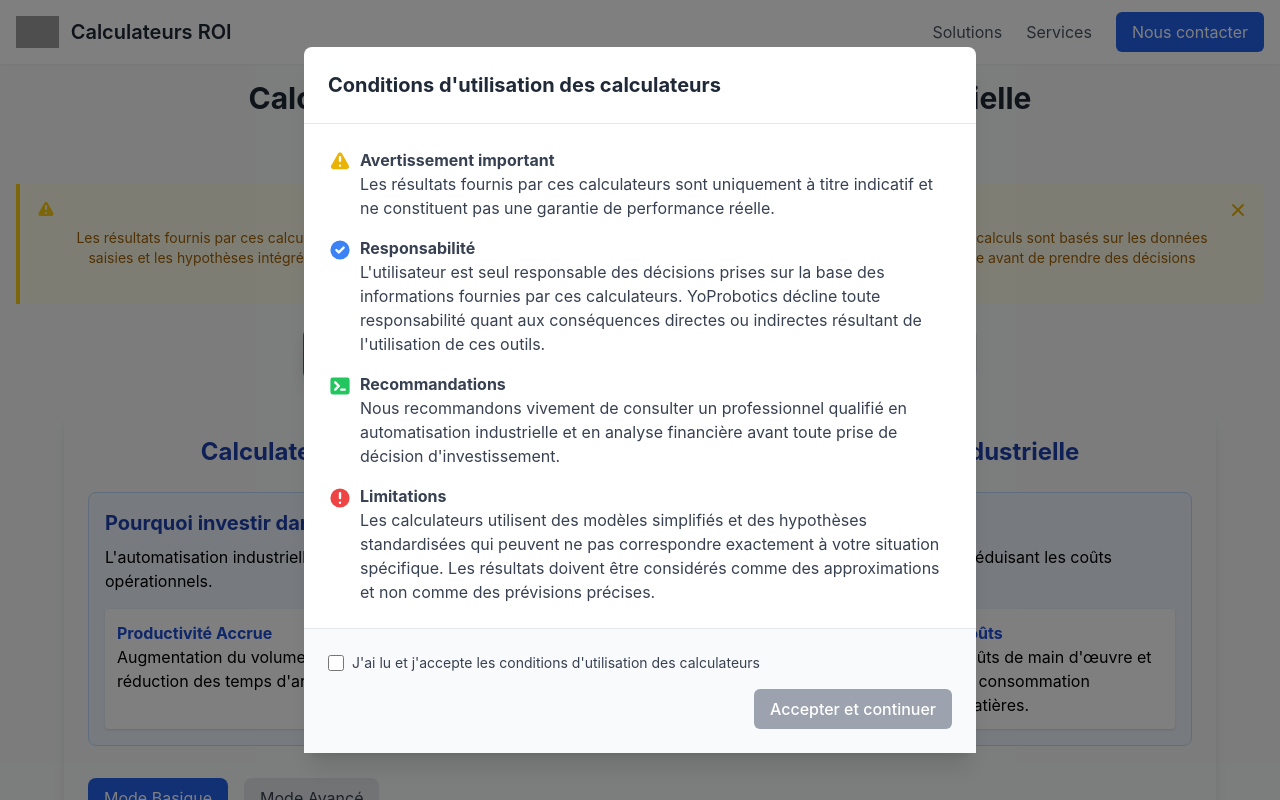
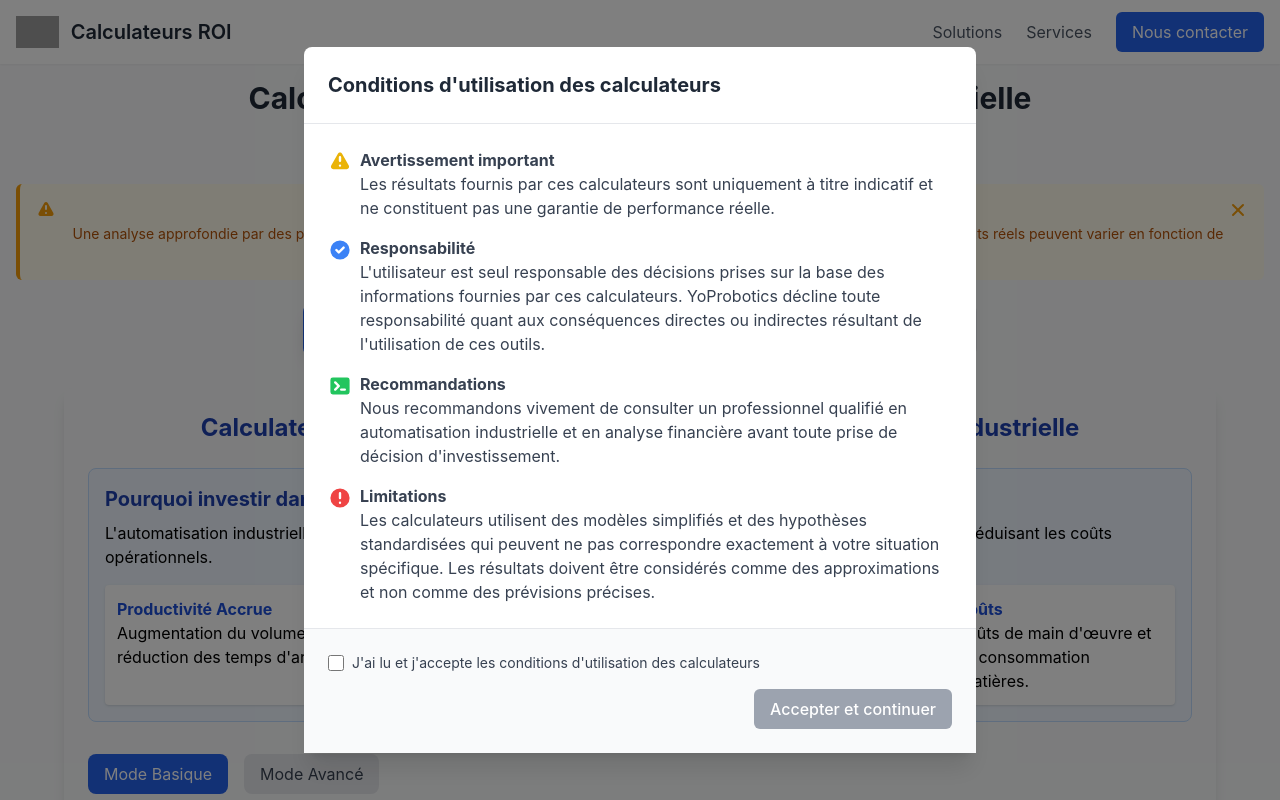
Before and after one commit to yoprobotics/calculateurs-roi-automation, a React (Create React App) app: page / in a window 1280 px wide. Shown: the top 800 px of the page. Built offline with nearby package versions, Linux system fonts and the light colour scheme; grey boxes are pictures that could not be loaded.

Commit message:
Ajout du composant Disclaimer en français

```diff
--- a/src/components/common/Disclaimer.jsx
+++ b/src/components/common/Disclaimer.jsx
@@ -1,70 +1,41 @@
-import React from 'react';
-import { useDisclaimer } from '../../context/DisclaimerContext';
+import React, { useState } from 'react';
 
 /**
- * Composant de bandeau d'avertissement
+ * Composant d'avertissement affichant un message de disclaimer en français
  * @returns {JSX.Element} - Bandeau d'avertissement
  */
 const Disclaimer = () => {
-  const { showBanner, closeBanner } = useDisclaimer();
+  const [isVisible, setIsVisible] = useState(true);
 
-  if (!showBanner) {
-    return null;
-  }
+  if (!isVisible) return null;
 
   return (
-    <div className="bg-yellow-50 border-l-4 border-yellow-400 p-4 mb-6">
+    <div className="bg-amber-50 border-l-4 border-amber-500 p-4 mb-6 rounded-md">
+      <div className="flex justify-between items-start">
         <div className="flex">
           <div className="flex-shrink-0">
-          <svg
-            className="h-5 w-5 text-yellow-400"
-            xmlns="http://www.w3.org/2000/svg"
-            viewBox="0 0 20 20"
-            fill="currentColor"
-            aria-hidden="true"
-          >
-            <path
-              fillRule="evenodd"
-              d="M8.257 3.099c.765-1.36 2.722-1.36 3.486 0l5.58 9.92c.75 1.334-.213 2.98-1.742 2.98H4.42c-1.53 0-2.493-1.646-1.743-2.98l5.58-9.92zM11 13a1 1 0 11-2 0 1 1 0 012 0zm-1-8a1 1 0 00-1 1v3a1 1 0 002 0V6a1 1 0 00-1-1z"
-              clipRule="evenodd"
-            />
+            <svg className="h-5 w-5 text-amber-500" fill="currentColor" viewBox="0 0 20 20">
+              <path fillRule="evenodd" d="M8.257 3.099c.765-1.36 2.722-1.36 3.486 0l5.58 9.92c.75 1.334-.213 2.98-1.742 2.98H4.42c-1.53 0-2.493-1.646-1.743-2.98l5.58-9.92zM11 13a1 1 0 11-2 0 1 1 0 012 0zm-1-8a1 1 0 00-1 1v3a1 1 0 002 0V6a1 1 0 00-1-1z" clipRule="evenodd" />
             </svg>
           </div>
-
-        <div className="ml-3 flex-1">
-          <h3 className="text-sm font-medium text-yellow-800">Avertissement important</h3>
-          <div className="mt-2 text-sm text-yellow-700">
-            <p>
-              Les résultats fournis par ces calculateurs sont uniquement à titre indicatif et ne constituent pas une garantie de performance réelle.
-              Les calculs sont basés sur les données saisies et les hypothèses intégrées dans les modèles.
-              Une analyse approfondie par des professionnels qualifiés est toujours nécessaire avant de prendre des décisions d'investissement.
+          <div className="ml-3">
+            <p className="text-sm text-amber-800 font-medium">
+              <strong>Avertissement</strong> : Les résultats fournis par ces calculateurs sont à titre indicatif uniquement.
+            </p>
+            <p className="text-sm text-amber-700 mt-1">
+              Une analyse approfondie par des professionnels qualifiés est fortement recommandée avant toute décision d'investissement.
+              Les résultats réels peuvent varier en fonction de nombreux facteurs non pris en compte par ces calculateurs.
             </p>
           </div>
         </div>
-
-        <div className="ml-auto pl-3">
-          <div className="-mx-1.5 -my-1.5">
         <button
-              onClick={closeBanner}
-              className="inline-flex bg-yellow-50 rounded-md p-1.5 text-yellow-500 hover:bg-yellow-100 focus:outline-none focus:ring-2 focus:ring-offset-2 focus:ring-yellow-600"
+          onClick={() => setIsVisible(false)}
+          className="text-amber-500 hover:text-amber-700 focus:outline-none"
         >
-              <span className="sr-only">Fermer</span>
-              <svg
-                className="h-5 w-5"
-                xmlns="http://www.w3.org/2000/svg"
-                viewBox="0 0 20 20"
-                fill="currentColor"
-                aria-hidden="true"
-              >
-                <path
-                  fillRule="evenodd"
-                  d="M4.293 4.293a1 1 0 011.414 0L10 8.586l4.293-4.293a1 1 0 111.414 1.414L11.414 10l4.293 4.293a1 1 0 01-1.414 1.414L10 11.414l-4.293 4.293a1 1 0 01-1.414-1.414L8.586 10 4.293 5.707a1 1 0 010-1.414z"
-                  clipRule="evenodd"
-                />
+          <svg className="h-5 w-5" fill="currentColor" viewBox="0 0 20 20">
+            <path fillRule="evenodd" d="M4.293 4.293a1 1 0 011.414 0L10 8.586l4.293-4.293a1 1 0 111.414 1.414L11.414 10l4.293 4.293a1 1 0 01-1.414 1.414L10 11.414l-4.293 4.293a1 1 0 01-1.414-1.414L8.586 10 4.293 5.707a1 1 0 010-1.414z" clipRule="evenodd" />
           </svg>
         </button>
-          </div>
-        </div>
       </div>
     </div>
   );
```
Lines whose indentation alone changed are shown as unchanged.
